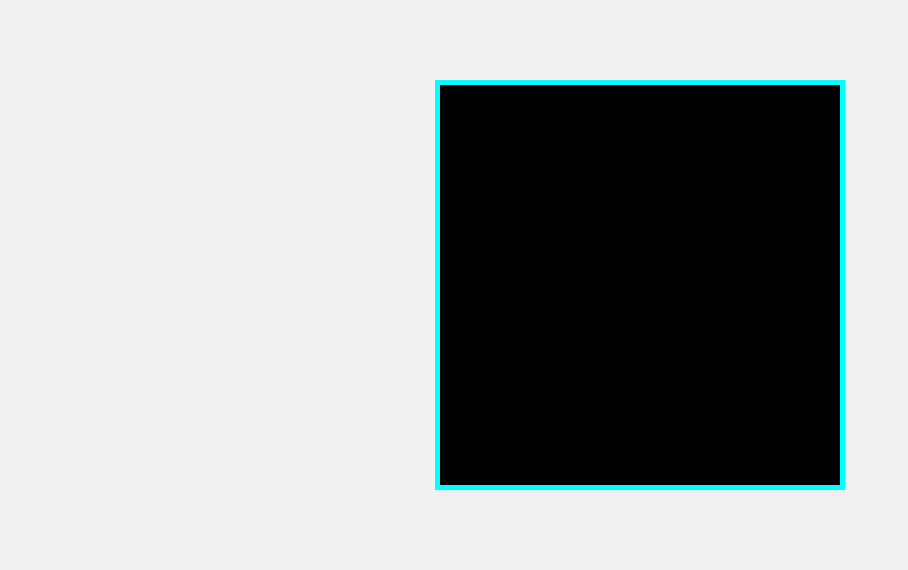
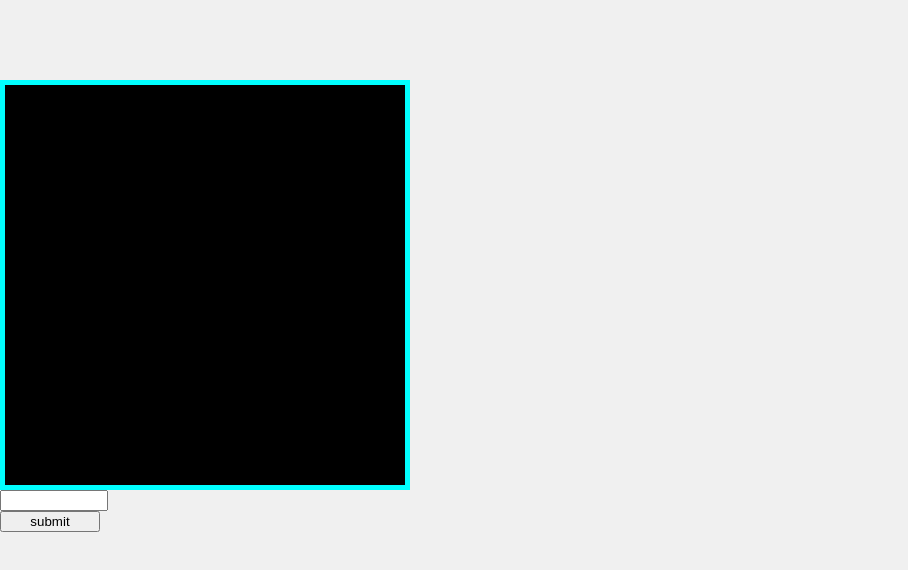
Before and after one commit to JasonEllsworth/etchSketch, a plain HTML site: page index.html in a window 1280 px wide. Shown: the whole page, without its empty margins (0-908 px from the left). Drawn offline with Linux system fonts and the light colour scheme.

Commit message:
There is still more to do but im happy with how it is and ready to move on.

```diff
--- a/index.html
+++ b/index.html
@@ -8,9 +8,13 @@
 </head>
 <body>
 
-<div id="gird-container">
+
+<div id="gird-container" class="container">
 
 </div>
+
+<input id="text-input" type="text">
+<button id="grid-input">submit</button>
 
 <script src="script.js"></script>
 </body>
--- a/script.js
+++ b/script.js
@@ -1,9 +1,10 @@
 const grid = document.querySelector('#gird-container');
 const div = document.querySelector('div');
-
+const text = document.querySelector('#text-input');
+const btn = document.querySelector('#grid-input');
 //builds the first 16x16 grid.
 
-function sixTeen(squares) {
+function squareGrid(squares) {
     for (let i = 1; i < squares; i++) {
         grid.append(createGrid());
         for (let i = 0; i < squares; i++) {
@@ -11,15 +12,24 @@ function sixTeen(squares) {
         }
     }
 }
+function getValue() {
+    let value = text.value;
+    return squareGrid(value);
+
+
+}
 
 function createGrid() {
     let gridSquare = document.createElement('div');
     return gridSquare;
 }
 
-sixTeen(16);
+//let squareGrid1 = SquareGrid(16);
+
+btn.addEventListener('click', () => {
+    getValue();
+})
 
 div.addEventListener('mouseover', event => {
     event.target.style.backgroundColor = 'white';
-
 });
--- a/style.css
+++ b/style.css
@@ -1,12 +1,13 @@
 body {
     background-color: rgb(240, 240, 240);
-    display: flex;
-    justify-content: center;
-    align-content: center;
     width: 100%;
     height: 100vh;
     margin: 0;
     padding: 0;
+    display: flex;
+    flex-direction: column;
+
+
 
 }
 
@@ -16,14 +17,26 @@ body {
     flex-wrap: wrap;
     max-width: 400px;
     max-height: 400px;
-
     border: aqua 5px solid;
 
 
 }
-div {
+ div{
     background-color: black;
     display: flex;
     flex-basis: 20px;
     flex-grow: 1;
+    flex-shrink: 0;
 }
+
+#text-input {
+    align-items: flex-start;
+    flex-grow: 0;
+    width: 100px;
+}
+
+#grid-input {
+    align-items: flex-start;
+    flex-grow: 0;
+    width: 100px;
+}
```
Also changed, not shown: notes.txt.
